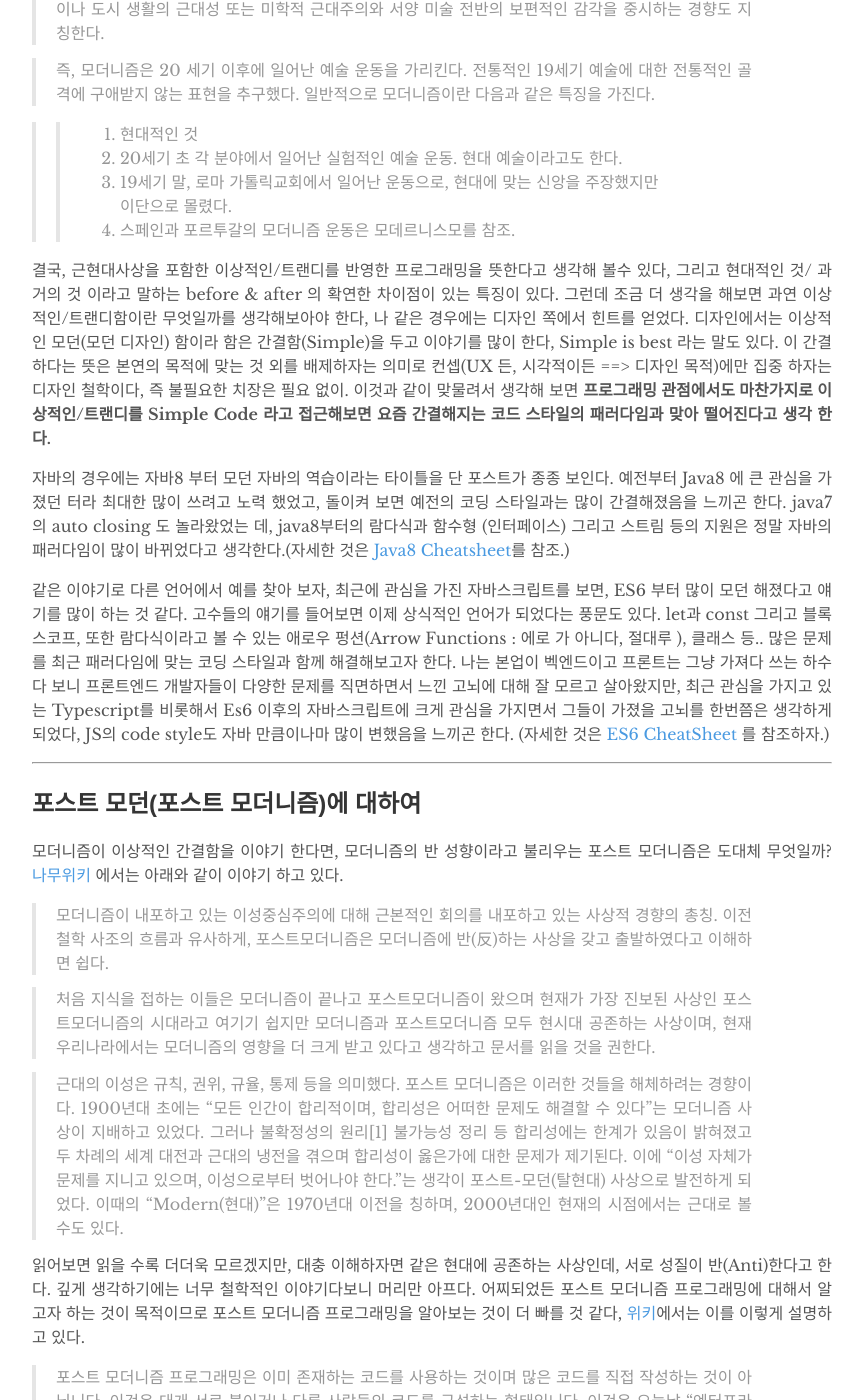
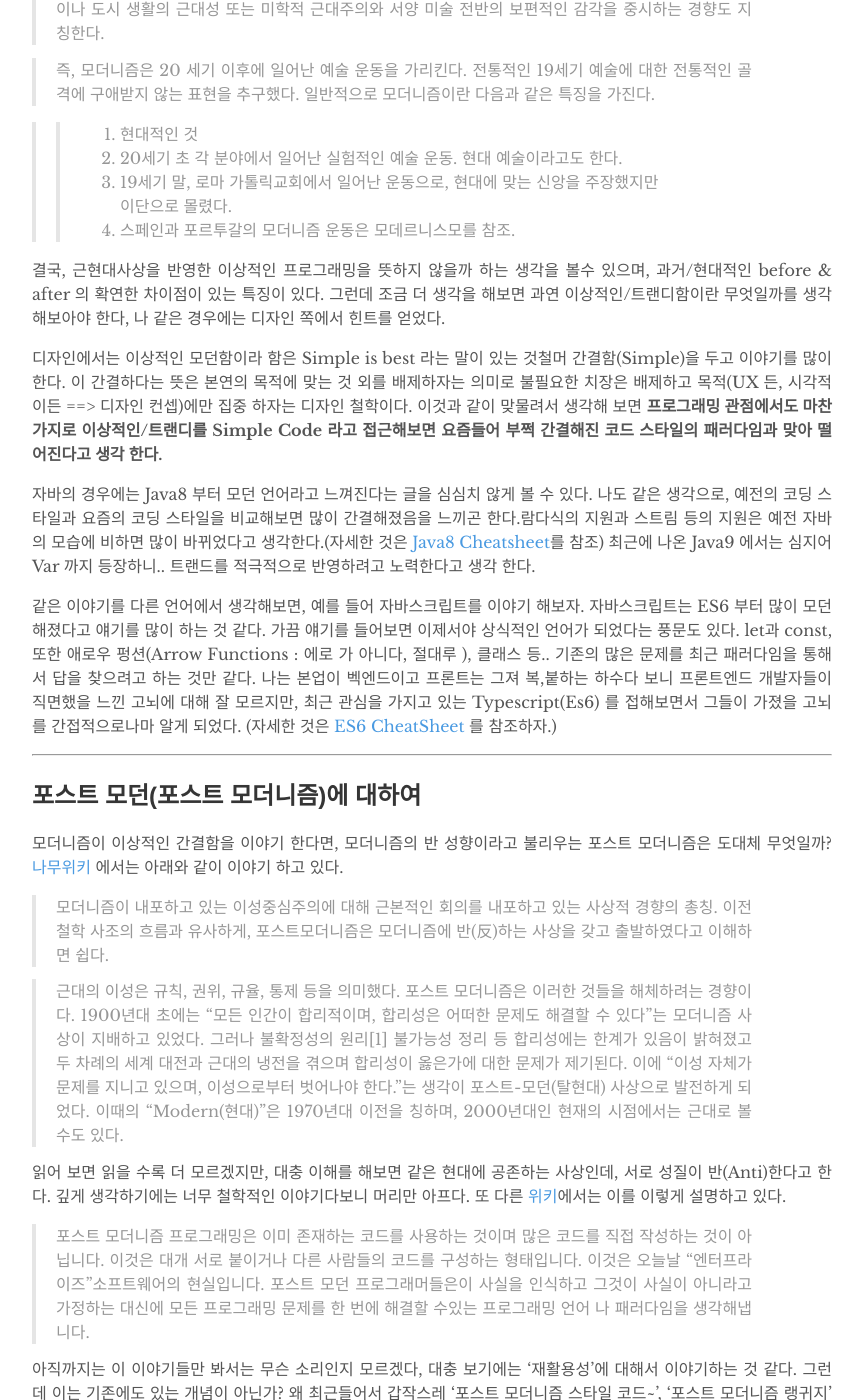
Before and after one commit to glqdlt/glqdlt.github.io, a Jekyll site: the page built from _posts/2017-11-21-모던프로그래밍에대하여.md, in a window 1280 px wide and 1400 px high, scrolled down 569 px. Shown: the whole window, without its empty margins (208-1071 px from the left). Built offline with Jekyll 4.4.1, drawn with Linux system fonts in a browser that asks for light colours; some of the changed text lies outside the part shown.

Commit message:
작성중인 포스트 커밋

```diff
--- a/_posts/2017-11-21-모던프로그래밍에대하여.md
+++ b/_posts/2017-11-21-모던프로그래밍에대하여.md
@@ -1,14 +1,14 @@
 ---
 layout: post
-title:  "모던 프로그래밍이란.."
+title:  "모던 프로그래밍에 대하여"
 author: "glqdlt"
 ---
 
 ## 모던(모더니즘) 프로그래밍에 대하여
 
-*모던하다*, *모던 언어다*, *모던 프로그래밍이다* .. 요즘 들어서 책이나 포스팅에서 부쩍이나 자주 접하는 단어다. 문맥의 뉘앙스에서 뭔가 부정적인 이야기는 아니라고 느껴지다 보니 좋은 의미인 것이라고 생각은 해왔지만 무연중에 도대체 프로그래밍에서 어떤 것이 모던한 것인지에 대해 궁금증이 생겼다.
+*모던하다*, *모던 언어다*, *모던 프로그래밍이다* .. 요즘 들어서 책이나 포스팅에서 부쩍이나 자주 접하는 단어다. 문맥의 뉘앙스가 긍정적인 이야기로만 나오다 보니 좋은 의미인 것이라고만 생각 해왔지만 도대체 프로그래밍에서 어떤 것이 모던한 것인지에 대해 궁금증이 생겼다.
 
-모더니즘에 대하여 위키를 찾아 보면, [위키](https://ko.wikipedia.org/wiki/%EB%AA%A8%EB%8D%94%EB%8B%88%EC%A6%98) 에서 아래와 같이 이야기 하고 있다.
+모더니즘에 대하여 [위키](https://ko.wikipedia.org/wiki/%EB%AA%A8%EB%8D%94%EB%8B%88%EC%A6%98) 에서 찾아 보면, 아래와 같이 이야기하고 있다.
 
 >모더니즘(Modernism) 또는 근대주의(近代主義)는 종래의 전통이나 권위 등에 반대하여, 근대의 과학이나 문화에 의해서 자유·평등한 근대인으로서 살아가려는 개인주의의 입장을 말한다. 나아가서 기계 문명이나 도시 생활의 근대성 또는 미학적 근대주의와 서양 미술 전반의 보편적인 감각을 중시하는 경향도 지칭한다.
 
@@ -19,11 +19,13 @@
 >> 3. 19세기 말, 로마 가톨릭교회에서 일어난 운동으로, 현대에 맞는 신앙을 주장했지만 이단으로 몰렸다.
 >> 4. 스페인과 포르투갈의 모더니즘 운동은 모데르니스모를 참조.
 
-결국, 근현대사상을 포함한 이상적인/트랜디를 반영한 프로그래밍을 뜻한다고 생각해 볼수 있다, 그리고 현대적인 것/ 과거의 것 이라고 말하는 before & after 의 확연한 차이점이 있는 특징이 있다. 그런데 조금 더 생각을 해보면 과연 이상적인/트랜디함이란 무엇일까를 생각해보아야 한다, 나 같은 경우에는 디자인 쪽에서 힌트를 얻었다. 디자인에서는 이상적인 모던(모던 디자인) 함이라 함은 간결함(Simple)을 두고 이야기를 많이 한다, Simple is best 라는 말도 있다. 이 간결하다는 뜻은 본연의 목적에 맞는 것 외를 배제하자는 의미로 컨셉(UX 든, 시각적이든 ==> 디자인 목적)에만 집중 하자는 디자인 철학이다, 즉 불필요한 치장은 필요 없이. 이것과 같이 맞물려서 생각해 보면 **프로그래밍 관점에서도 마찬가지로 이상적인/트랜디를 Simple Code 라고 접근해보면 요즘 간결해지는 코드 스타일의 패러다임과 맞아 떨어진다고 생각 한다.**
+결국, 근현대사상을 반영한 이상적인 프로그래밍을 뜻하지 않을까 하는 생각을 볼수 있으며, 과거/현대적인 before & after 의 확연한 차이점이 있는 특징이 있다. 그런데 조금 더 생각을 해보면 과연 이상적인/트랜디함이란 무엇일까를 생각해보아야 한다, 나 같은 경우에는 디자인 쪽에서 힌트를 얻었다.
 
-자바의 경우에는 자바8 부터 모던 자바의 역습이라는 타이틀을 단 포스트가 종종 보인다. 예전부터 Java8 에 큰 관심을 가졌던 터라 최대한 많이 쓰려고 노력 했었고, 돌이켜 보면 예전의 코딩 스타일과는 많이 간결해졌음을 느끼곤 한다. java7 의 auto closing 도 놀라왔었는 데, java8부터의 람다식과 함수형 (인터페이스) 그리고 스트림 등의 지원은 정말 자바의 패러다임이 많이 바뀌었다고 생각한다.(자세한 것은 [Java8 Cheatsheet](https://github.com/BafS/Java8-CheatSheet)를 참조.)
+디자인에서는 이상적인 모던함이라 함은 Simple is best 라는 말이 있는 것철머 간결함(Simple)을 두고 이야기를 많이 한다. 이 간결하다는 뜻은 본연의 목적에 맞는 것 외를 배제하자는 의미로 불필요한 치장은 배제하고 목적(UX 든, 시각적이든 ==> 디자인 컨셉)에만 집중 하자는 디자인 철학이다. 이것과 같이 맞물려서 생각해 보면 **프로그래밍 관점에서도 마찬가지로 이상적인/트랜디를 Simple Code 라고 접근해보면 요즘들어 부쩍 간결해진 코드 스타일의 패러다임과 맞아 떨어진다고 생각 한다.**
 
-같은 이야기로 다른 언어에서 예를 찾아 보자, 최근에 관심을 가진 자바스크립트를 보면, ES6 부터 많이 모던 해졌다고 얘기를 많이 하는 것 같다. 고수들의 얘기를 들어보면 이제 상식적인 언어가 되었다는 풍문도 있다. let과 const 그리고 블록 스코프, 또한 람다식이라고 볼 수 있는 애로우 펑션(Arrow Functions : 에로 가 아니다, 절대루 ), 클래스 등.. 많은 문제를 최근 패러다임에 맞는 코딩 스타일과 함께 해결해보고자 한다. 나는 본업이 벡엔드이고 프론트는 그냥 가져다 쓰는 하수다 보니 프론트엔드 개발자들이 다양한 문제를 직면하면서 느낀 고뇌에 대해 잘 모르고 살아왔지만, 최근 관심을 가지고 있는 Typescript를 비롯해서 Es6 이후의 자바스크립트에 크게 관심을 가지면서 그들이 가졌을 고뇌를 한번쯤은 생각하게 되었다, JS의 code style도 자바 만큼이나마 많이 변했음을 느끼곤 한다. (자세한 것은 [ES6 CheatSheet](https://github.com/DrkSephy/es6-cheatsheet#arrow-functions) 를 참조하자.)
+자바의 경우에는 Java8 부터 모던 언어라고 느껴진다는 글을 심심치 않게 볼 수 있다. 나도 같은 생각으로, 예전의 코딩 스타일과 요즘의 코딩 스타일을 비교해보면 많이 간결해졌음을 느끼곤 한다.람다식의 지원과 스트림 등의 지원은 예전 자바의 모습에 비하면 많이 바뀌었다고 생각한다.(자세한 것은 [Java8 Cheatsheet](https://github.com/BafS/Java8-CheatSheet)를 참조) 최근에 나온 Java9 에서는 심지어 Var 까지 등장하니.. 트랜드를 적극적으로 반영하려고 노력한다고 생각 한다.
+
+같은 이야기를 다른 언어에서 생각해보면, 예를 들어 자바스크립트를 이야기 해보자. 자바스크립트는 ES6 부터 많이 모던 해졌다고 얘기를 많이 하는 것 같다. 가끔 얘기를 들어보면 이제서야 상식적인 언어가 되었다는 풍문도 있다. let과 const, 또한 애로우 펑션(Arrow Functions : 에로 가 아니다, 절대루 ), 클래스 등.. 기존의 많은 문제를 최근 패러다임을 통해서 답을 찾으려고 하는 것만 같다. 나는 본업이 벡엔드이고 프론트는 그져 복,붙하는 하수다 보니 프론트엔드 개발자들이 직면했을 느낀 고뇌에 대해 잘 모르지만, 최근 관심을 가지고 있는 Typescript(Es6) 를 접해보면서 그들이 가졌을 고뇌를 간접적으로나마 알게 되었다. (자세한 것은 [ES6 CheatSheet](https://github.com/DrkSephy/es6-cheatsheet#arrow-functions) 를 참조하자.)
 
 -----
 
@@ -34,17 +36,15 @@
 > 모더니즘이 내포하고 있는 이성중심주의에 대해 근본적인 회의를 내포하고 있는 사상적 경향의 총칭.
 이전 철학 사조의 흐름과 유사하게, 포스트모더니즘은 모더니즘에 반(反)하는 사상을 갖고 출발하였다고 이해하면 쉽다.
 
-> 처음 지식을 접하는 이들은 모더니즘이 끝나고 포스트모더니즘이 왔으며 현재가 가장 진보된 사상인 포스트모더니즘의 시대라고 여기기 쉽지만 모더니즘과 포스트모더니즘 모두 현시대 공존하는 사상이며, 현재 우리나라에서는 모더니즘의 영향을 더 크게 받고 있다고 생각하고 문서를 읽을 것을 권한다.
-
 > 근대의 이성은 규칙, 권위, 규율, 통제 등을 의미했다. 포스트 모더니즘은 이러한 것들을 해체하려는 경향이다. 1900년대 초에는 "모든 인간이 합리적이며, 합리성은 어떠한 문제도 해결할 수 있다"는 모더니즘 사상이 지배하고 있었다. 그러나 불확정성의 원리[1] 불가능성 정리 등 합리성에는 한계가 있음이 밝혀졌고 두 차례의 세계 대전과 근대의 냉전을 겪으며 합리성이 옳은가에 대한 문제가 제기된다. 이에 "이성 자체가 문제를 지니고 있으며, 이성으로부터 벗어나야 한다."는 생각이 포스트-모던(탈현대) 사상으로 발전하게 되었다. 이때의 "Modern(현대)"은 1970년대 이전을 칭하며, 2000년대인 현재의 시점에서는 근대로 볼 수도 있다.
 
-읽어보면 읽을 수록 더더욱 모르겠지만, 대충 이해하자면 같은 현대에 공존하는 사상인데, 서로 성질이 반(Anti)한다고 한다. 깊게 생각하기에는 너무 철학적인 이야기다보니 머리만 아프다. 어찌되었든 포스트 모더니즘 프로그래밍에 대해서 알고자 하는 것이 목적이므로 포스트 모더니즘 프로그래밍을 알아보는 것이 더 빠를 것 같다, [위키](http://wiki.c2.com/?PostModernProgramming)에서는 이를 이렇게 설명하고 있다.
+읽어 보면 읽을 수록 더 모르겠지만, 대충 이해를 해보면 같은 현대에 공존하는 사상인데, 서로 성질이 반(Anti)한다고 한다. 깊게 생각하기에는 너무 철학적인 이야기다보니 머리만 아프다. 또 다른 [위키](http://wiki.c2.com/?PostModernProgramming)에서는 이를 이렇게 설명하고 있다.
 
 > 포스트 모더니즘 프로그래밍은 이미 존재하는 코드를 사용하는 것이며 많은 코드를 직접 작성하는 것이 아닙니다. 이것은 대개 서로 붙이거나 다른 사람들의 코드를 구성하는 형태입니다. 이것은 오늘날 "엔터프라이즈"소프트웨어의 현실입니다. 포스트 모던 프로그래머들은이 사실을 인식하고 그것이 사실이 아니라고 가정하는 대신에 모든 프로그래밍 문제를 한 번에 해결할 수있는 프로그래밍 언어 나 패러다임을 생각해냅니다.
 
 아직까지는 이 이야기들만 봐서는 무슨 소리인지 모르겠다, 대충 보기에는 '재활용성'에 대해서 이야기하는 것 같다. 그런데 이는 기존에도 있는 개념이 아닌가? 왜 최근들어서 갑작스레 '포스트 모더니즘 스타일 코드~', '포스트 모더니즘 랭귀지' 라고 하는 걸까? 그래서 더 구글링을 해기로 했다, 찾아 보니 명쾌한 답을 내놓은 좋은 포스트들이 있었다. (<http://gogothing.tistory.com/10>, <http://egloos.zum.com/agile/v/1543742>,<http://goodoi.tistory.com/?page=17>)
 두 포스트에서는 '루비 온 레일즈' 을 많이 이야기 하고 있다. 잠깐 루비에 대해서 짚고 넘어가면 대부분의 사람들이 생각하는 것을 보면 *생산성이 좋다, 루비는 기존의 것을 최대한 활용하는 스크립트 언어다* 란 식의 인상을 많이 볼 수 있다, 루비 온레일즈가 등장 당시 나온 슬로건은 *루비를 통한 쉽고 빠른 웹 어플리케이션 개발* 이었다, 웹 어플리케이션을 1달 걸릴 것을 일주일만에 만들 수 있다며 등장하였고 이를 증명해서 많은 화제가 되었다. 지금은 자바도 기존의 1달 걸릴 것이 쉽고 빠르게 일주일이면 구현이 가능해졌다.(이 말은 루비와 스프링 모두 '개인 블로그' 형태의 작은 규모의 웹 어플리케이션 개발을 가정하고 말한다.) 이리저리 알아보기엔 이런 점이 바로 포스트 모더니즘 프로그래밍을 뜻하는 것이 아닌가 하는 생각이 든다. 모더니즘이 이상적인/트랜디함을 뜻한다면, 포스트 모더니즘은 실용적인 이야기를 한다, 근본적으로 무엇을 위한 모더니즘(간결함) 인가를 얘기하는 것 같다. 결국 언어란 것이 **생각의 구현을 위한 Tool 인데, 그 과정이 더 쉽고 빠르다면 그게 장땡아닌가?** 이 장땡이라는 것이 결국 모던한 것은 모던한 거고, 결국 무엇을 위한 모던이냐? 하는 반 성향적인 느낌으로 생각해 보면 반성향적인 포스트 모더니즘의 철학하고도 맞아떨어진다. 그리고 위의 위키에서도 얘기한 *'이미 존재하는 코드를 사용하는 것이며 많은 코드를 직접 작성하는 것이 아니다'* 와 맞아 떨어진다.
 
-결국 위의 여러가지 이야기들을 정리해보면 **모던 프로그래밍은 언어적인 측면에서의 코드 스타일의 간결함==안정성,생산성 을 뜻하는 것이고, 포스트 모던 프로그래밍은 목적의 측면에서의 간결함==쉽고 빠른 구현** 을 뜻한다고 생각을 정리 했다. 영화 '노인을 위한 바다는 없다' 처럼 더 이상 늙은 사고는 시대를 따라가지 못한다는 주제가 있다, 자바의 모던한 변화 처럼 나와 같은 개발자도 포스트 / 모던 프로그래밍을 위한 다양한 변화에 마주해야하는 개발자가 비로소 좋은 개발자란 생각이 들었다.
+결국 위의 여러가지 이야기들을 정리해보면 **모던 프로그래밍은 언어적인 측면에서의 코드 스타일의 간결함==안정성,생산성 을 뜻하는 것이고, 포스트 모던 프로그래밍은 목적의 측면에서의 간결함==쉽고 빠른 구현** 을 뜻한다고 생각을 정리 했다. 이 포스팅의 계기가 된 것처럼 많은 언어들이 모던한 변화를 시도를 하고 있고 그 속도는 어마어마하다고 느끼고 있다. Before & After처럼 내가 Before가 되는 것은   영화 '노인을 위한 바다는 없다' 처럼 더 이상 늙은 사고는 시대를 따라가지 못한다는 주제가 있다, 자바의 모던한 변화 처럼 나와 같은 개발자도 포스트 / 모던 프로그래밍을 위한 다양한 변화에 마주해야하는 개발자가 비로소 좋은 개발자란 생각이 들었다.
 
 <hr/>
```
Also changed, not shown: _temp_posts/2017-12-02-프론트엔드 기술 검토.md (added, +62 -0 lines).
